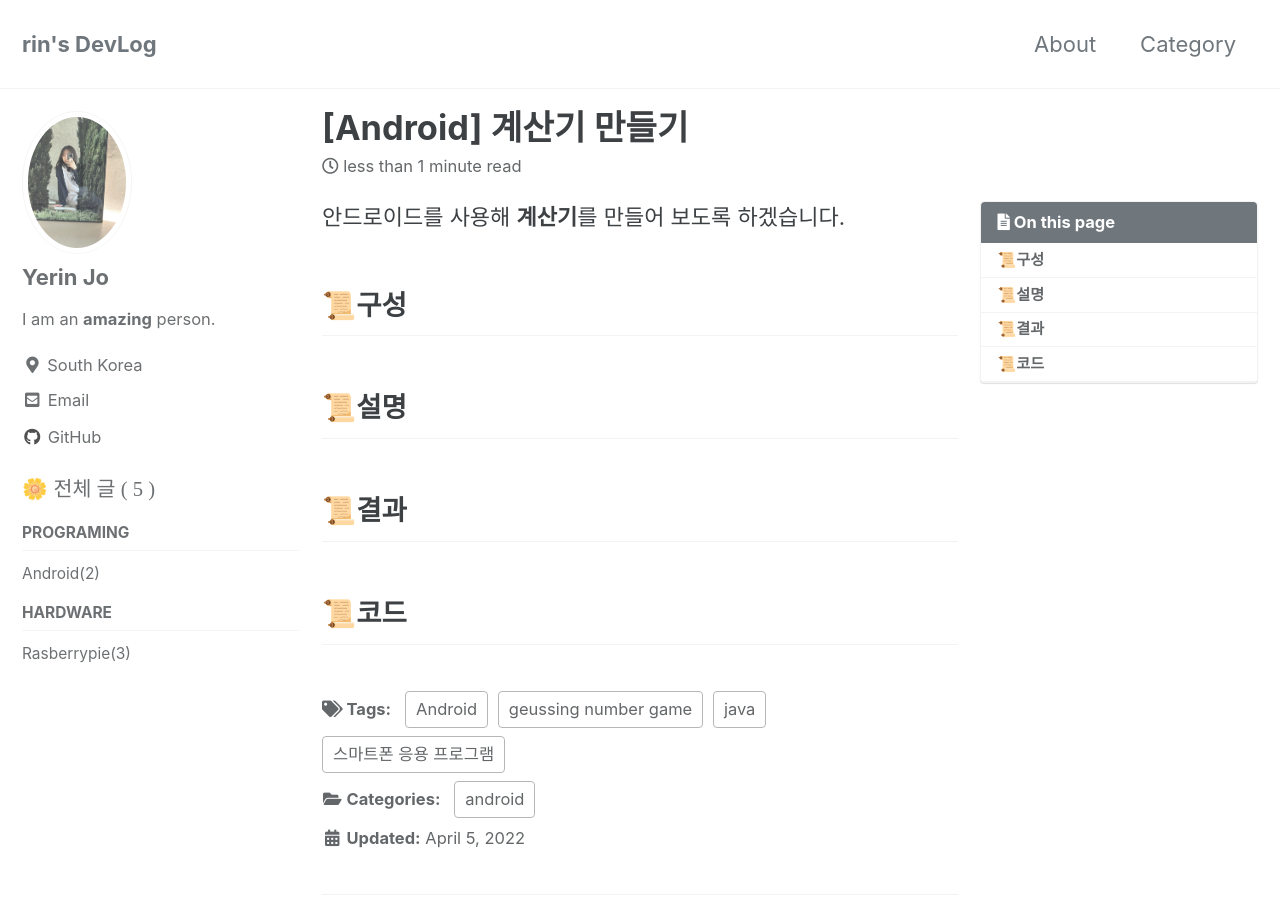
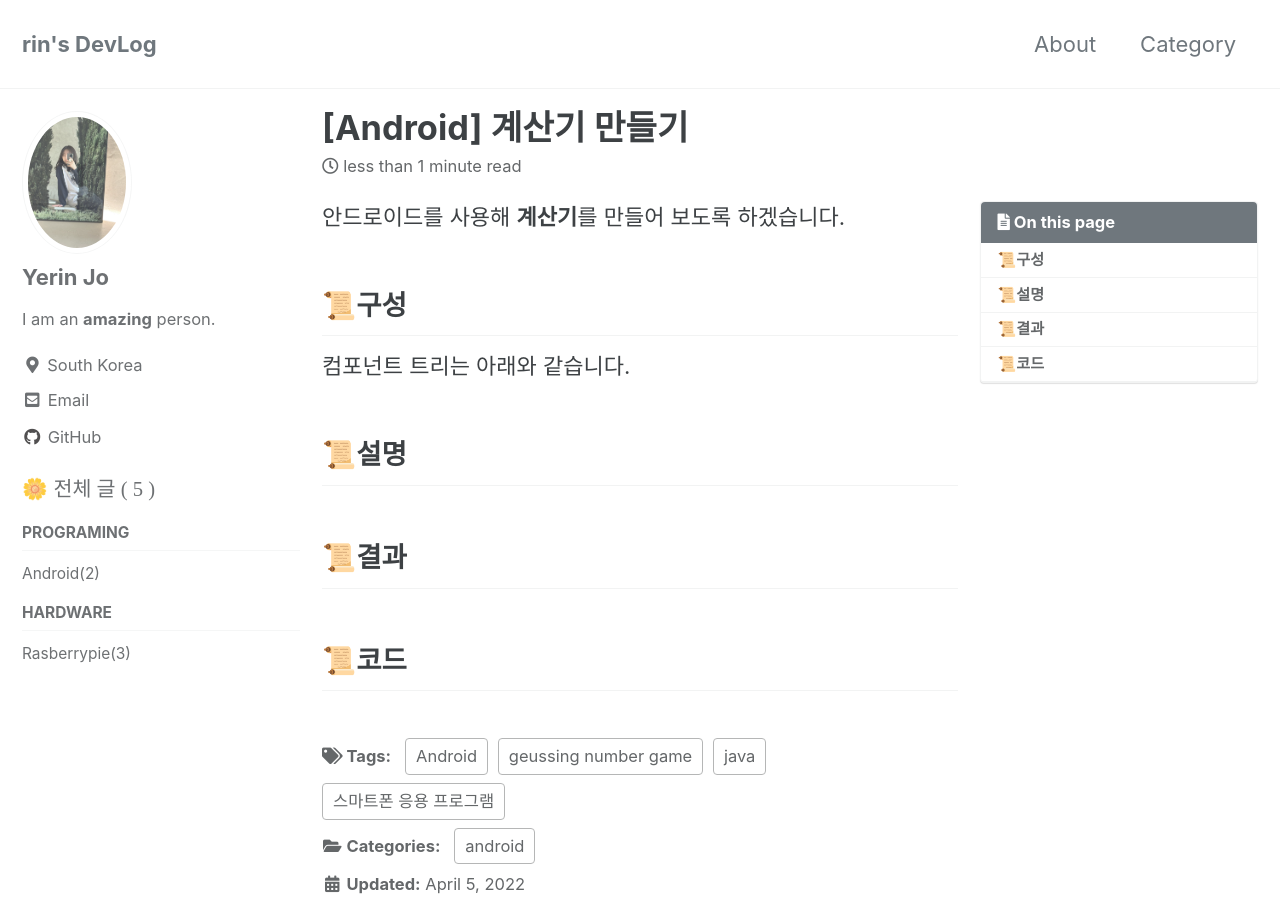
Before and after one commit to rin1004/rin1004.github.io, a Jekyll site: the page built from _posts/2022-04-03-계산기만들기.md, in a window 1280 px wide and 900 px high. Built offline with Jekyll 4.4.1, drawn with Linux system fonts in a browser that asks for light colours; cached includes are drawn as plain includes.

Commit message:
android_post

```diff
--- a/_posts/2022-04-03-계산기만들기.md
+++ b/_posts/2022-04-03-계산기만들기.md
@@ -17,6 +17,7 @@ last_modified_at: 2022-04-05
 안드로이드를 사용해 **계산기**를 만들어 보도록 하겠습니다.
 
 ## 📜구성
+컴포넌트 트리는 아래와 같습니다.
 
 ## 📜설명
 
```
